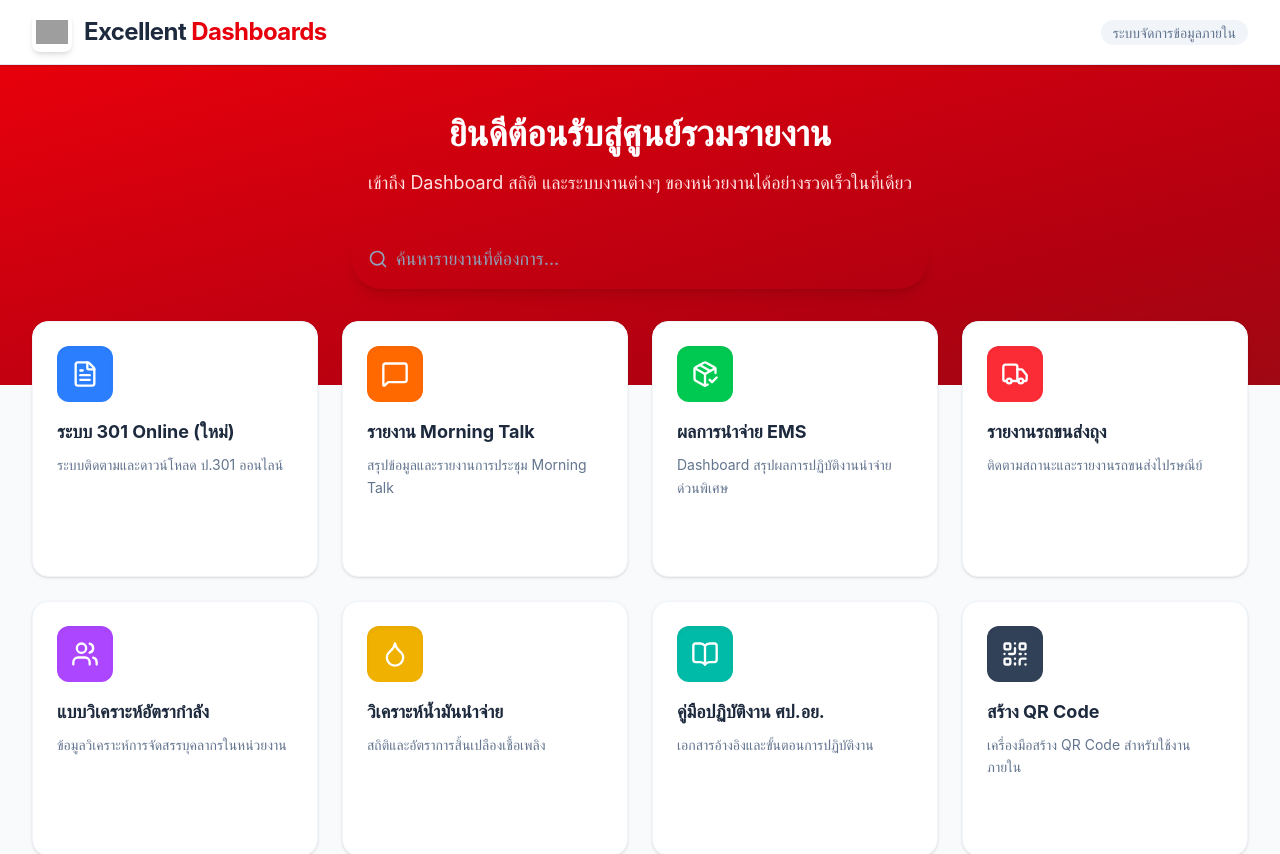
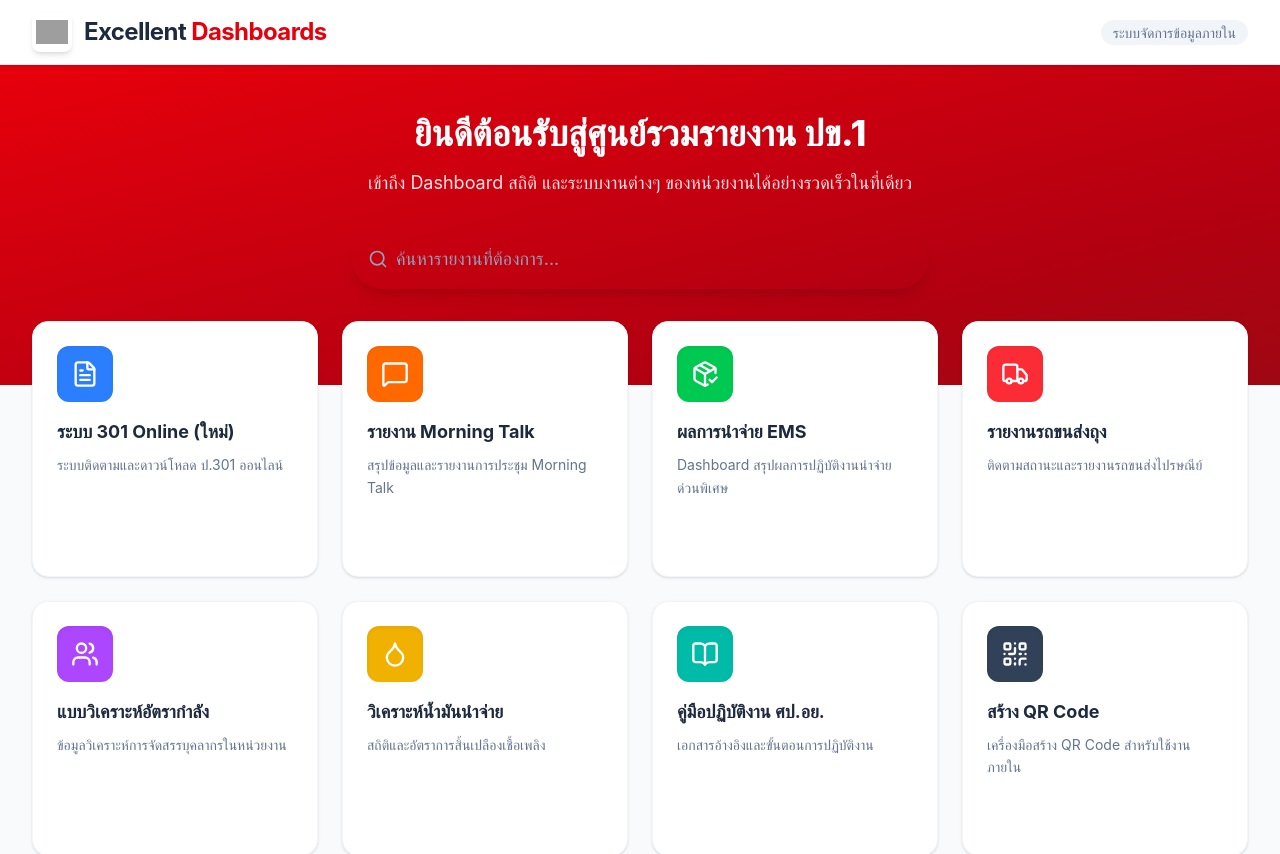
Before and after one commit to mrtoppy/excellent-dashboard, a React (Vite) app: page / in a window 1280 px wide. Shown: the top 854 px of the page. Built offline with nearby package versions, Linux system fonts and the light colour scheme; grey boxes are pictures that could not be loaded.

Commit message:
Update welcome message in Hero Section

```diff
--- a/src/App.tsx
+++ b/src/App.tsx
@@ -155,7 +155,7 @@ export default function App() {
       <div className="bg-gradient-to-br from-red-600 to-red-800 pb-24 pt-12">
         <div className="max-w-7xl mx-auto px-4 sm:px-6 lg:px-8 text-center">
           <h2 className="text-3xl font-extrabold text-white sm:text-4xl">
-            ยินดีต้อนรับสู่ศูนย์รวมรายงาน
+            ยินดีต้อนรับสู่ศูนย์รวมรายงาน ปข.1
           </h2>
           <p className="mt-4 text-lg text-red-100 max-w-2xl mx-auto">
             เข้าถึง Dashboard สถิติ และระบบงานต่างๆ ของหน่วยงานได้อย่างรวดเร็วในที่เดียว
```
